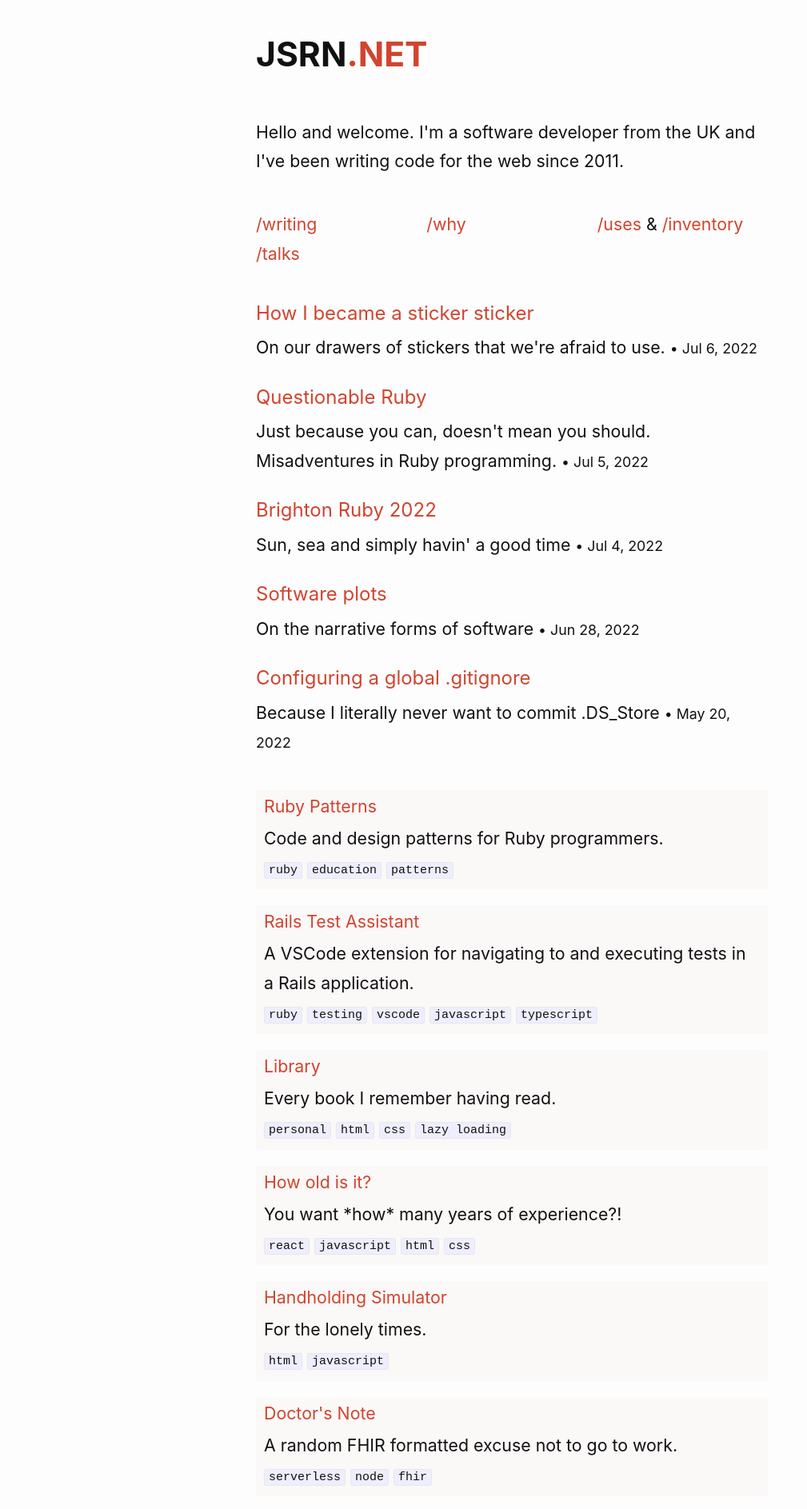
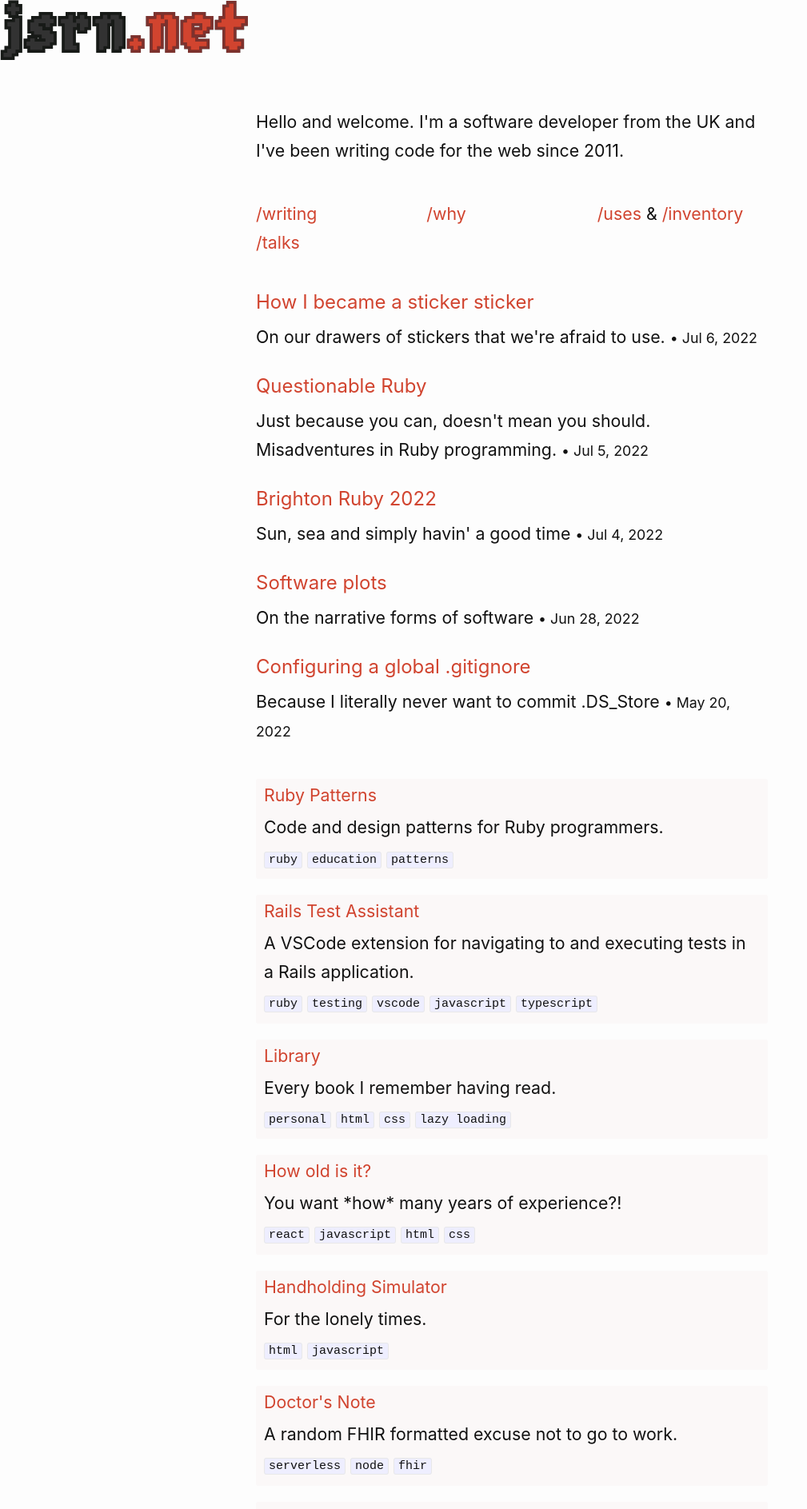
Before and after one commit to jsrn/jsrn.github.io, a Jekyll site: the page built from index.html, in a window 1280 px wide. Shown: the top 1887 px of the page at 80% size, without its empty margins (0-1009 px from the left). Built offline with Jekyll 4.4.1, drawn with Linux system fonts in a browser that asks for light colours.

Commit message:
add header image

```diff
--- a/_layouts/default.html
+++ b/_layouts/default.html
@@ -7,13 +7,12 @@
     {% if page.header_image %}
     <img src="/{{ page.header_image }}" alt="" class="header-image">
     {% endif %}
+
+    <a href="/" class="header-link">
+      <img src="/assets/images/jsrnnet.png" alt="JSRN.NET" width="310" height="75" style="margin-bottom: 1rem;" class="jsrn-net-logo">
+    </a>
+
     <div class="main-content-container">
-      <header>
-        <h1 style="margin-bottom: 1rem;">
-          <a href="/">JSRN<span class="secondary">.NET</span></a>
-        </h1>
-      </header>
-
         {{ content }}
     </div>
 
--- a/assets/main.scss
+++ b/assets/main.scss
@@ -36,13 +36,6 @@ header a:visited {
 
 h1, h2, h3, h4, h5, h6 {
 	margin-top: 2rem;
-}
-
-header img {
-	height: 100px;
-	vertical-align: middle;
-	margin-right: 10px;
-	transform: rotate(-10deg);
 }
 
 header .secondary {
```
Also changed, not shown: assets/images/jsrnnet.png (added).
